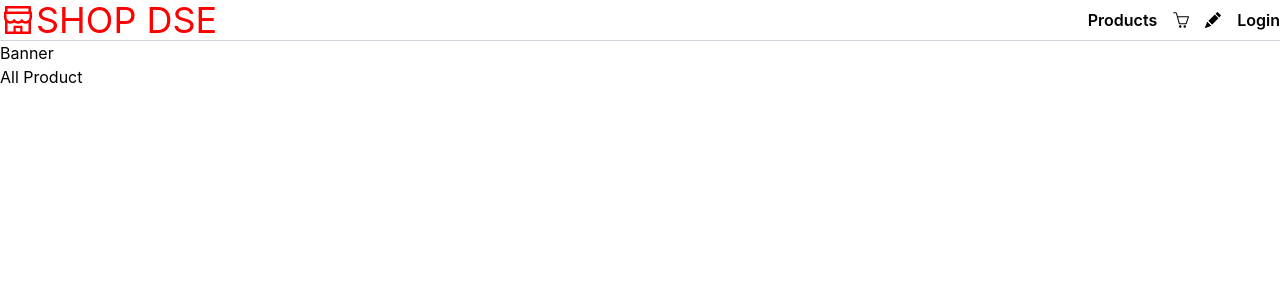
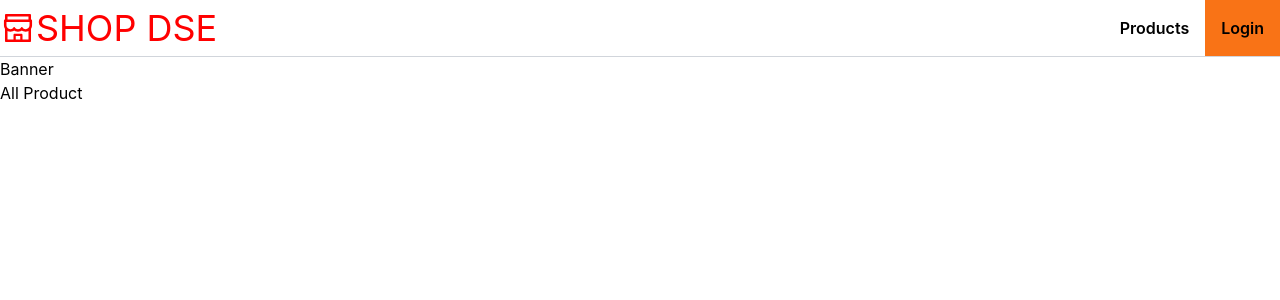
Before and after one commit to anttto/Greem_Light, a React (Create React App) app: page / in a window 1280 px wide. Shown: the top 300 px of the page. Built offline with nearby package versions, Linux system fonts and the light colour scheme; no server answers.

Commit message:
realtime database

```diff
--- a/src/api/firebase.js
+++ b/src/api/firebase.js
@@ -1,4 +1,5 @@
 import { initializeApp } from "firebase/app";
+import { getDatabase, ref, onValue, get, child } from "firebase/database";
 import { getAuth, signInWithPopup, GoogleAuthProvider, signOut, onAuthStateChanged } from "firebase/auth";
 
 const firebaseConfig = {
@@ -11,11 +12,28 @@ const firebaseConfig = {
 const app = initializeApp(firebaseConfig);
 const auth = getAuth();
 const provider = new GoogleAuthProvider();
+const dbRef = ref(getDatabase());
+
+export async function getData() {
+  return get(child(dbRef, `admins`))
+  .then((snapshot) => {
+    if (snapshot.exists()) {
+      const userId = snapshot.val();
+      return userId;
+    } else {
+      console.log("No data available");
+    }
+  }).catch((error) => {
+    console.error(error);
+  });
+}
+
 
 export async function login(){
   return signInWithPopup(auth, provider)
   .then((result) => {
     const user = result.user;
+    console.log(user);
     return user;
   })
   .catch((error) => {
--- a/src/components/Navbar.jsx
+++ b/src/components/Navbar.jsx
@@ -3,26 +3,52 @@ import { Link } from 'react-router-dom';
 import { AiOutlineShop } from 'react-icons/ai';
 import { SlBasket } from 'react-icons/sl';
 import { BsFillPencilFill } from 'react-icons/bs';
-import { login, logout, onUserStateChange } from '../api/firebase';
+import { getData, login, logout, onUserStateChange } from '../api/firebase';
 
 
 export default function Gnb() {
   const [user, setUser] = useState(null);
+  const [adminId, setAdminId] = useState(null);
 
   useEffect(()=>{
     onUserStateChange((user)=>{
       setUser(user);
+
+      if (user) {
+        getData().then((userId)=>{
+          // console.log(userId);
+          // console.log(user.uid);
+          // setAdminId(userId.filter(t => t.id === user.uid));
+          // userId.map(t => console.log(t.id));
+          // console.log(userId.id);
+          setAdminId(userId.id);
+          // setAdminId(userId.filter(t => t === user.displayName));
+          // userId.filter(uid => uid === user.uid );
+
+          // setAdminId(userId);
+          // console.log(userId);
+          // console.log(user.displayName);
+          // setAdminId(userId.filter(uid => uid === user.uid));
+          // const aaa = userId.filter(uid => uid === user.displayName);
+          // setAdminId(aaa);
+          // console.log(userId);
+
+        });
+      }
     });
   }, []);
 
   const handleLogin =() =>{
-    login().then(user=>setUser(user));
+    login().then(user=>{
+      // console.log(user);
+      return setUser(user);
+    });
   }
   const handleLogout =() =>{
     logout().then(user=>setUser(user));
   }
   return (
-    <header className='flex justify-between border-b border-gray-300'>
+    <header className='flex justify-between border-b border-gray-300 items-center'>
         <h1>
             <Link to="/" className='flex items-center justify-start text-4xl text-brand'>
                 <AiOutlineShop/>
@@ -31,11 +57,9 @@ export default function Gnb() {
         </h1>
         <nav className='flex justify-start items-center gap-4 font-semibold'>
             <Link to="/products">Products</Link>
-            <Link to="/cart"><SlBasket/></Link>
-            <Link to="/products/new"><BsFillPencilFill/></Link>
-
+            { user && user.uid === adminId ? <><Link to="/cart"><SlBasket/></Link><Link to="/products/new"><BsFillPencilFill/></Link></> : null}
             {user && <img src={user.photoURL} referrerPolicy='no-referrer'/>}
-            {!user && <button onClick={handleLogin}>Login</button>}
+            {!user && <button onClick={handleLogin} className='p-4 bg-orange-500'>Login</button>}
             {user && <button onClick={handleLogout}>Logout</button>}
         </nav>
     </header>
```
